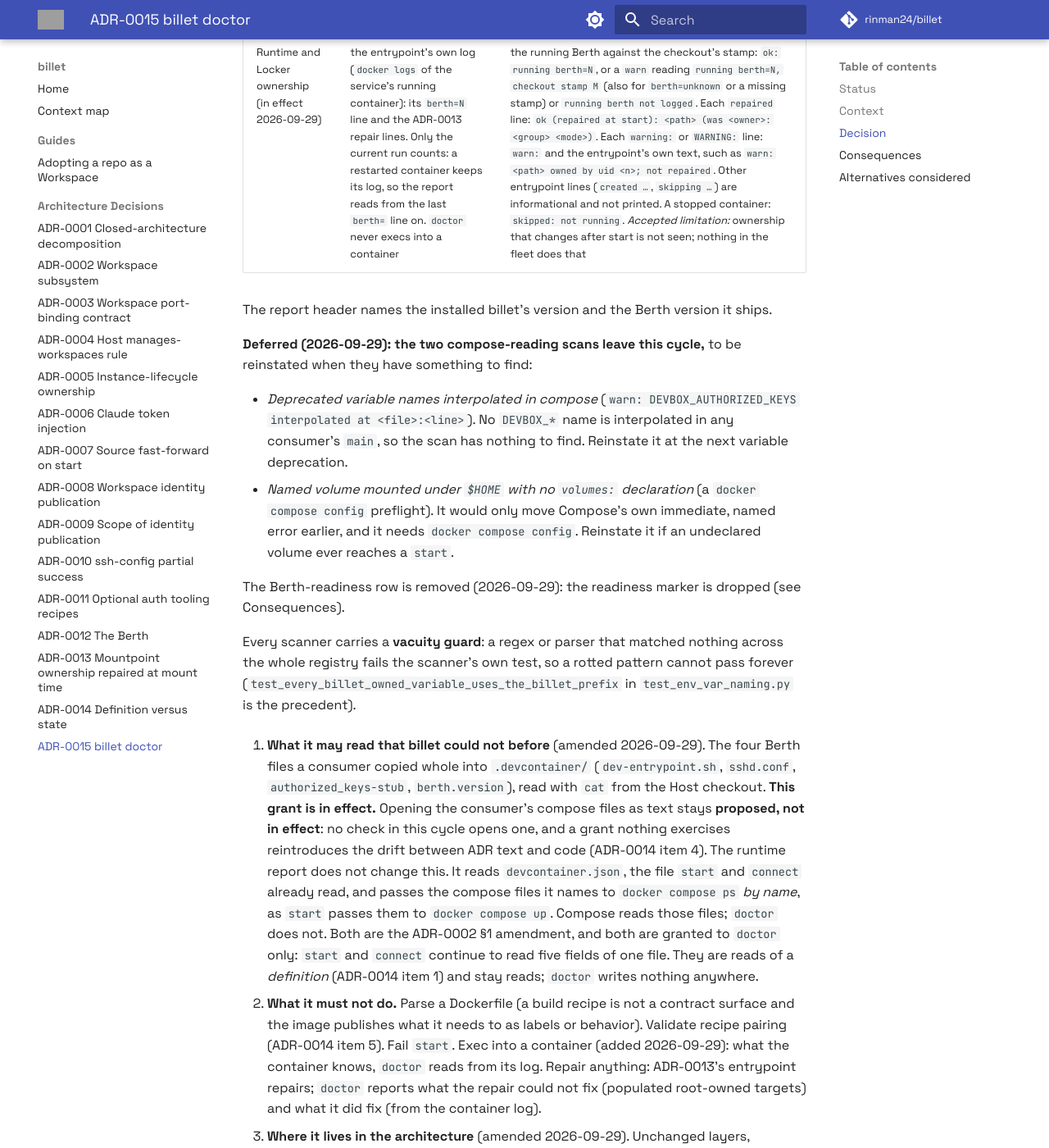
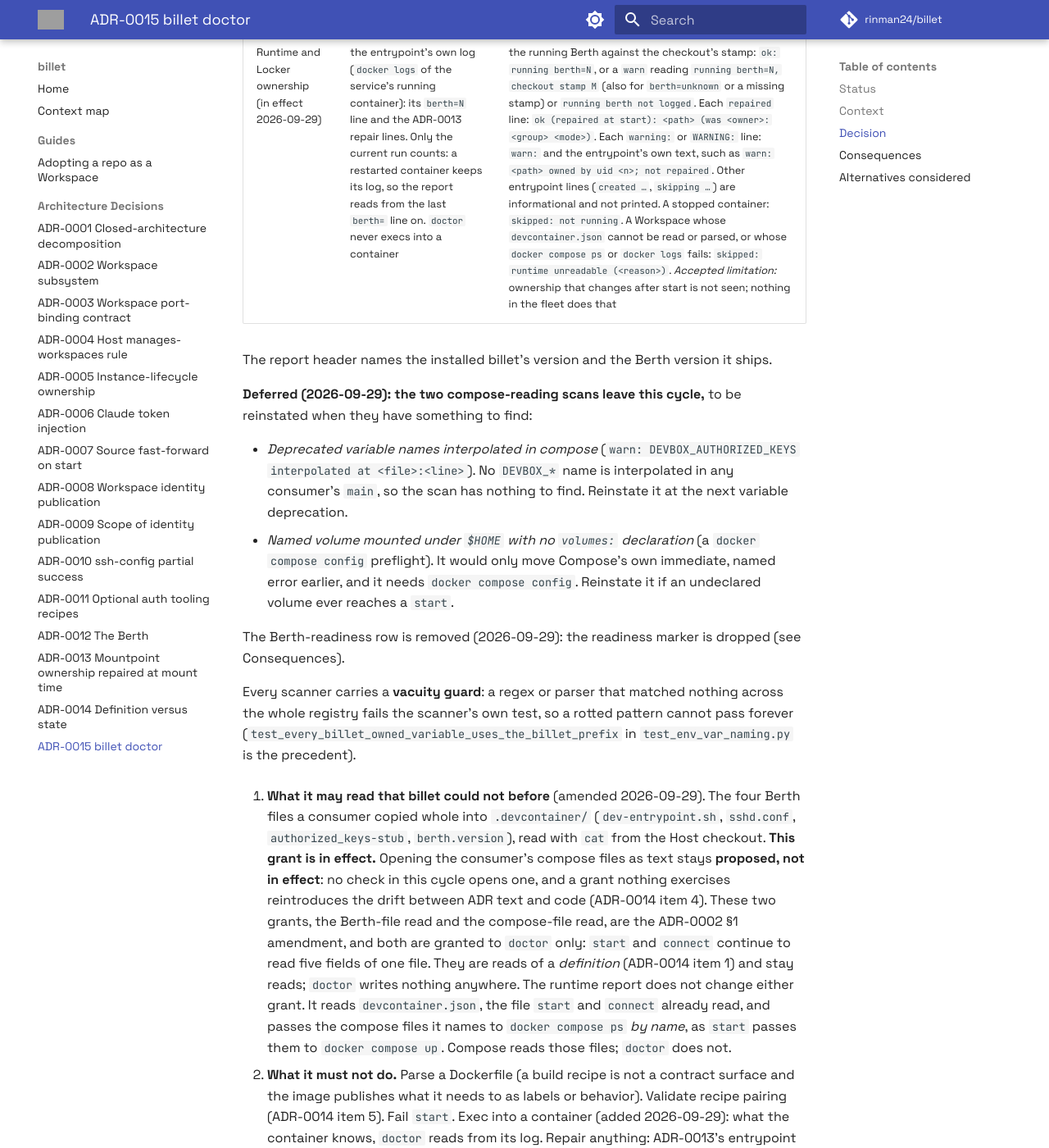
Before and after one commit to rinman24/billet, an MkDocs documentation site: the page built from docs/adr/adr-0015-billet-doctor.md, in a window 1280 px wide and 1400 px high, scrolled down 2462 px. Shown: the whole window at 82% size. Built offline with MkDocs 1.6.1 and Material for MkDocs 9.7.7, drawn with Linux system fonts in a browser that asks for light colours; comment, search, counter and statistics services are not loaded; grey boxes are pictures that could not be loaded.

Commit message:
docs: ADR-0015 restore the ADR-0002 amendment antecedent and list runtime unreadable

```diff
--- a/docs/adr/adr-0015-billet-doctor.md
+++ b/docs/adr/adr-0015-billet-doctor.md
@@ -46,7 +46,8 @@ is a capability nothing exercises.
 
 **billet gains a `doctor` verb that renders a report over the registry and never mutates. It
 computes Berth drift by directive hash against the Berth the installed billet ships and reports
-each running Workspace's runtime state and Locker ownership from the entrypoint's own log. Warn, never fail. No Dockerfile parsing.**
+each running Workspace's runtime state and Locker ownership from the entrypoint's own log. Warn,
+never fail. No Dockerfile parsing.**
 
 1. **Shape** (rewritten 2026-09-29). `billet doctor [--host <name>] [--workspace <name>]`. Every
    check goes through the Host: `repo_dir` is a Host path, relative to the admin user's home,
@@ -77,7 +78,7 @@ each running Workspace's runtime state and Locker ownership from the entrypoint'
    | Check | Source | Report |
    |---|---|---|
    | Berth version stamp and Berth-file drift | `.devcontainer/` in the Host checkout; billet's side is the installed package's own copy of `templates/workspace/` (force-included into the wheel, read through `importlib.resources`, never a repo path) | the stamp: `ok`, or a `warn` reading `behind by N`, `ahead (upgrade billet)` for a consumer newer than a stale install, or `unknown` when `berth.version` is missing. Then per copied file (`dev-entrypoint.sh`, `sshd.conf`, `authorized_keys-stub`): `ok`; `warn: <file> missing` when the file is absent; or `warn: <file> directive drift (N lines)` followed by a unified diff of the *normalized* lines, capped at 20 lines with `… (M more)`. The **directive hash** is ADR-0012 item 5 with its 2026-09-29 clarification: fold continuations, strip each line, drop blank lines, drop lines starting `#`. The two merged snippets (`Dockerfile.snippet`, `docker-compose.snippet.yml`) are not checked, and the report says so in one line: a snippet-subset check would false-positive on everything ADR-0003 grandfathered |
-   | Runtime and Locker ownership (in effect 2026-09-29) | the entrypoint's own log (`docker logs` of the service's running container): its `berth=N` line and the ADR-0013 repair lines. Only the current run counts: a restarted container keeps its log, so the report reads from the last `berth=` line on. `doctor` never execs into a container | the running Berth against the checkout's stamp: `ok: running berth=N`, or a `warn` reading `running berth=N, checkout stamp M` (also for `berth=unknown` or a missing stamp) or `running berth not logged`. Each `repaired` line: `ok (repaired at start): <path> (was <owner>:<group> <mode>)`. Each `warning:` or `WARNING:` line: `warn:` and the entrypoint's own text, such as `warn: <path> owned by uid <n>; not repaired`. Other entrypoint lines (`created …`, `skipping …`) are informational and not printed. A stopped container: `skipped: not running`. *Accepted limitation:* ownership that changes after start is not seen; nothing in the fleet does that |
+   | Runtime and Locker ownership (in effect 2026-09-29) | the entrypoint's own log (`docker logs` of the service's running container): its `berth=N` line and the ADR-0013 repair lines. Only the current run counts: a restarted container keeps its log, so the report reads from the last `berth=` line on. `doctor` never execs into a container | the running Berth against the checkout's stamp: `ok: running berth=N`, or a `warn` reading `running berth=N, checkout stamp M` (also for `berth=unknown` or a missing stamp) or `running berth not logged`. Each `repaired` line: `ok (repaired at start): <path> (was <owner>:<group> <mode>)`. Each `warning:` or `WARNING:` line: `warn:` and the entrypoint's own text, such as `warn: <path> owned by uid <n>; not repaired`. Other entrypoint lines (`created …`, `skipping …`) are informational and not printed. A stopped container: `skipped: not running`. A Workspace whose `devcontainer.json` cannot be read or parsed, or whose `docker compose ps` or `docker logs` fails: `skipped: runtime unreadable (<reason>)`. *Accepted limitation:* ownership that changes after start is not seen; nothing in the fleet does that |
 
    The report header names the installed billet's version and the Berth version it ships.
 
@@ -104,13 +105,14 @@ each running Workspace's runtime state and Locker ownership from the entrypoint'
    `authorized_keys-stub`, `berth.version`), read with `cat` from the Host checkout. **This
    grant is in effect.** Opening the consumer's compose files as text stays **proposed, not in
    effect**: no check in this cycle opens one, and a grant nothing exercises reintroduces the
-   drift between ADR text and code (ADR-0014 item 4). The runtime report does not change this.
-   It reads `devcontainer.json`, the file `start` and `connect` already read, and passes the
-   compose files it names to `docker compose ps` *by name*, as `start` passes them to
-   `docker compose up`. Compose reads those files; `doctor` does not. Both are the ADR-0002 §1 amendment, and
-   both are granted to `doctor` only: `start` and `connect` continue to read five fields of one
-   file. They are reads of a *definition* (ADR-0014 item 1) and stay reads; `doctor` writes
-   nothing anywhere.
+   drift between ADR text and code (ADR-0014 item 4). These two grants, the Berth-file read and
+   the compose-file read, are the ADR-0002 §1 amendment, and both are granted to `doctor` only:
+   `start` and `connect` continue to read five fields of one file. They are reads of a
+   *definition* (ADR-0014 item 1) and stay reads; `doctor` writes nothing anywhere. The runtime
+   report does not change either grant. It reads `devcontainer.json`, the file `start` and
+   `connect` already read, and passes the compose files it names to `docker compose ps` *by
+   name*, as `start` passes them to `docker compose up`. Compose reads those files; `doctor`
+   does not.
 
 4. **What it must not do.** Parse a Dockerfile (a build recipe is not a contract surface and the
    image publishes what it needs to as labels or behavior). Validate recipe pairing (ADR-0014
```
